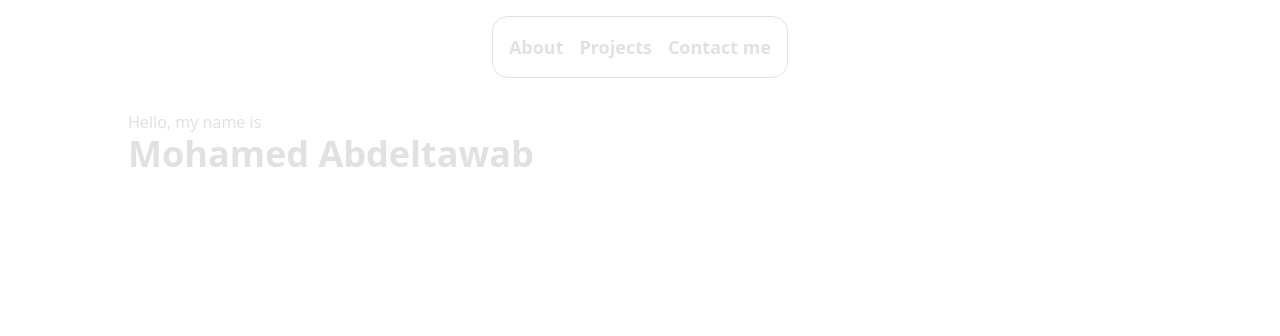
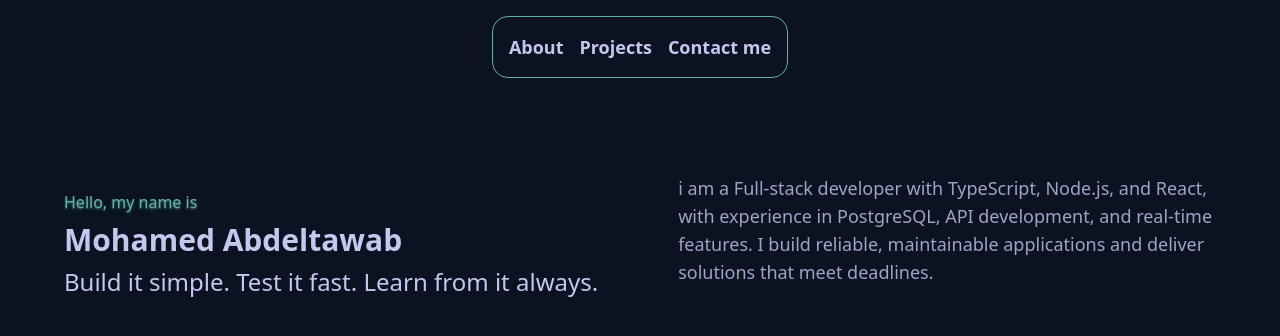
Before and after one commit to forge34/portfolio, a Next.js app: page / in a window 1280 px wide. Shown: the top 336 px of the page. Built offline with nearby package versions, Linux system fonts and the light colour scheme.

Commit message:
feat: add about section

```diff
--- a/app/globals.css
+++ b/app/globals.css
@@ -1,7 +1,7 @@
 @import "tailwindcss";
 
 :root {
-  --background: oklch(10% 0.02 0);
+  --background: oklch(0.1845 0.0347 265.25);
   --foreground: oklch(90% 0.02 0);
 }
 
@@ -13,12 +13,9 @@
 }
 
 @theme {
-  --color-gradient-start: oklch(0.1854 0.0052 248.11);
-  --color-gradient-middle: oklch(0.2033 0.0146 172.29);
-  --color-gradient-end: oklch(0.2482 0.0402 158.79);
-  --color-card: #144023;
+  --color-primary: oklch(0.7017 0.077 188.81);
 }
 
 body {
-  color: oklch(0.9088 0.0035 247.86);
+  color: oklch(0.842 0.0531 280.46);
 }
--- a/app/layout.tsx
+++ b/app/layout.tsx
@@ -26,10 +26,10 @@ export default function RootLayout({
   return (
     <html lang="en">
       <body
-        className={`${geistSans.variable} ${geistMono.variable} antialiased bg-gradient-to-b`}
+        className={`${geistSans.variable} ${geistMono.variable} antialiased bg-background `}
       >
         <Navbar />
-        {children}
+        <main className="flex flex-col gap-y-42">{children}</main>
       </body>
     </html>
   );
--- a/app/page.tsx
+++ b/app/page.tsx
@@ -1,10 +1,9 @@
+import About from "@/components/about-section";
+
 export default function Home() {
   return (
-    <main className="flex flex-row w-full">
-      <div className="flex flex-col p-4 ml-28">
-        <p>Hello, my name is</p>
-        <h1 className="text-4xl font-semibold">Mohamed Abdeltawab</h1>
-      </div>
-    </main>
+    <>
+      <About />
+    </>
   );
 }
--- /dev/null
+++ b/components/about-section.tsx
@@ -0,0 +1,21 @@
+export default function About() {
+  return (
+    <section id="about" className="flex flex-row gap-16 mx-12">
+      <div className="flex flex-col p-4 rounded-xl gap-2">
+        <p className="text-primary font-light text-shadow-md text-shadow-primary/30">
+          Hello, my name is
+        </p>
+        <h1 className="text-3xl font-bold">Mohamed Abdeltawab</h1>
+        <h1 className="text-2xl font-light">
+          Build it simple. Test it fast. Learn from it always.
+        </h1>
+      </div>
+      <p className="flex-1 opacity-80 text-wrap break-words text-lg">
+        i am a Full-stack developer with TypeScript, Node.js, and React, with
+        experience in PostgreSQL, API development, and real-time features. I
+        build reliable, maintainable applications and deliver solutions that
+        meet deadlines.
+      </p>
+    </section>
+  );
+}
--- a/components/navbar.tsx
+++ b/components/navbar.tsx
@@ -1,9 +1,17 @@
+import Link from "next/link";
+
 export default function Navbar() {
   return (
-    <nav className="flex flex-row gap-4 p-4 border rounded-2xl w-fit mx-auto my-4 bg-transparent">
-      <h3 className="text-lg font-semibold">About</h3>
-      <h3 className="text-lg font-semibold">Projects</h3>
-      <h3 className="text-lg font-semibold">Contact me</h3>
+    <nav className="flex flex-row gap-4 mb-24 p-4 border rounded-2xl w-fit mx-auto mt-4 bg-transparent border-primary">
+      <Link href="#about" className="text-lg font-semibold">
+        About
+      </Link>
+      <Link href="#projects" className="text-lg font-semibold">
+        Projects
+      </Link>
+      <Link href="contact" className="text-lg font-semibold">
+        Contact me
+      </Link>
     </nav>
   );
 }
--- /dev/null
+++ b/components/project.tsx
@@ -0,0 +1,5 @@
+export default function Project() {
+  return (
+    <section id="projects"></section>
+  )
+}
```
